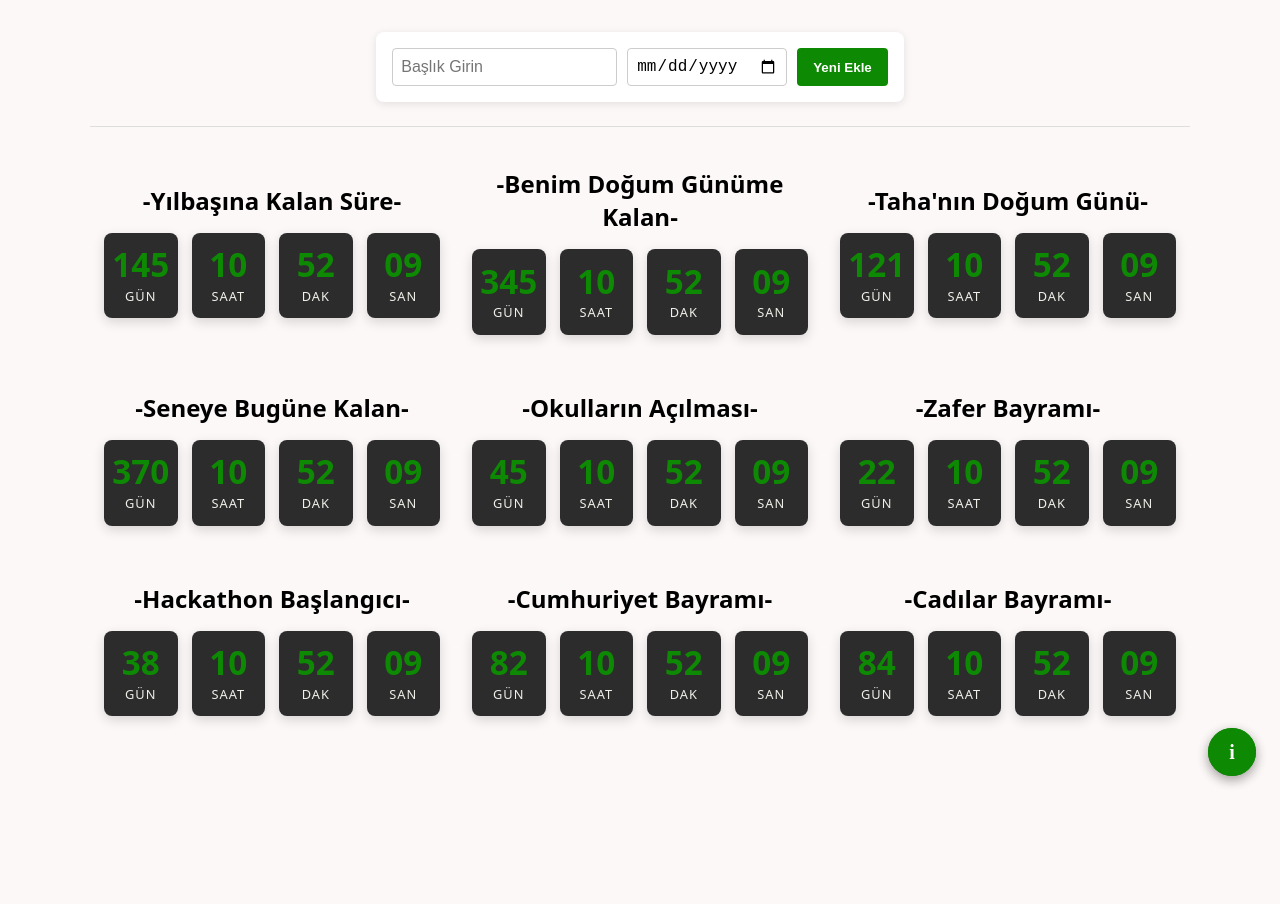
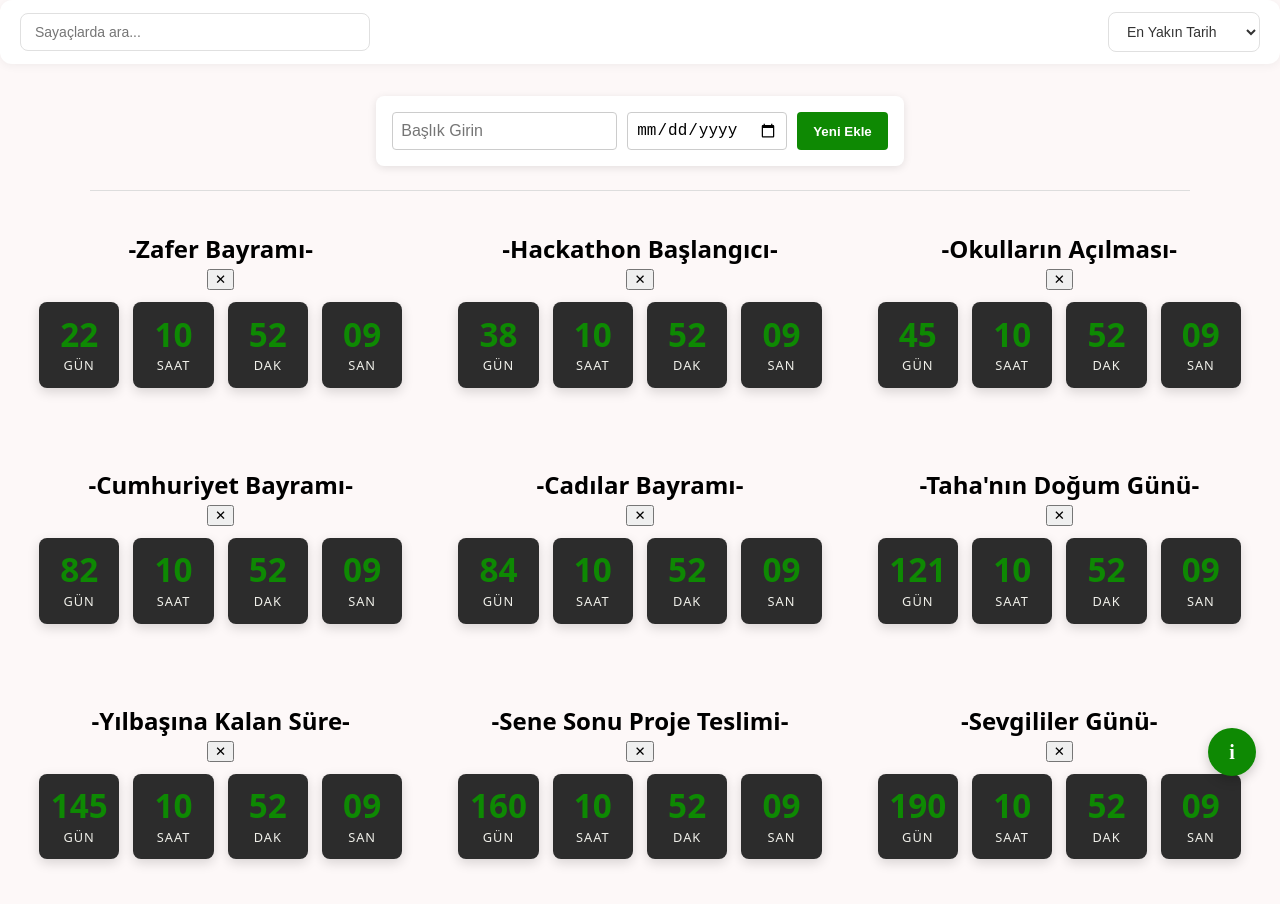
Before and after one commit to kuzgunneslihan/vue-yilbasi-sayaci, a Vue app: page / in a window 1280 px wide. Shown: the top 904 px of the page. Before the commit the page ends 800 px from the top, so only its background shows below. Built offline with nearby package versions, Linux system fonts and the light colour scheme.

Commit message:
Arama, sıralama ve silme özellikleri eklendi

```diff
--- a/src/App.vue
+++ b/src/App.vue
@@ -1,5 +1,5 @@
 <script setup lang="ts">
-import { ref, watch, onMounted } from 'vue';
+import { ref, watch, onMounted ,computed } from 'vue';
 import Tc from './components/tc.vue';
 import FormAlani from './components/FormAlani.vue';
 import BilgiKarti from './components/BilgiKarti.vue';
@@ -40,13 +40,48 @@ const yeniVeriyiListeyeEkle = (gelenVeri: { baslik: string; tarih: string }) =>
     tarih: gelenVeri.tarih
   });
 };
+const aramaMetni = ref('');
+const siralamaTuru = ref<'yakin' | 'uzak' | 'a-z'>('yakin');
+
+function kartSil(id: number | string) {
+  tarihListesi.value = tarihListesi.value.filter(item => item.id !== id);
+}
+
+const filtrelenmisListesi = computed(() => {
+  let sonuc = tarihListesi.value.filter(item =>
+    item.baslik.toLowerCase().includes(aramaMetni.value.toLowerCase())
+  );
+
+  return sonuc.sort((a, b) => {
+    if (siralamaTuru.value === 'yakin') return new Date(a.tarih).getTime() - new Date(b.tarih).getTime();
+    if (siralamaTuru.value === 'uzak') return new Date(b.tarih).getTime() - new Date(a.tarih).getTime();
+    if (siralamaTuru.value === 'a-z') return a.baslik.localeCompare(b.baslik);
+    return 0;
+  });
+});
 </script>
 
 <template>
+  <div class="filtre-bar">
+      <input
+        v-model="aramaMetni"
+        type="text"
+        placeholder="Sayaçlarda ara..."
+        class="arama-input"
+      />
+      <select v-model="siralamaTuru" class="siralama-select">
+        <option value="yakin">En Yakın Tarih</option>
+        <option value="uzak">En Uzak Tarih</option>
+        <option value="a-z">İsme Göre (A-Z)</option>
+      </select>
+    </div>
   <div class="ana-sayfa">
 
-    <BilgiKarti mesaj="Hedeflerine kalan süreleri buradan takip edebilir ve yeni tarihler ekleyebilirsin." />
-    <BilgiKarti mesaj="Unutma, her saniye seni hedeflerine bir adım daha yaklaştırıyor." />
+    <!-- İki ayrı bileşen yerine tek bileşene dizi geçiyoruz -->
+    <BilgiKarti :mesajlar="[
+      'Hedeflerine kalan süreleri buradan takip edebilir ve yeni tarihler ekleyebilirsin.',
+      'Unutma, her saniye seni hedeflerine bir adım daha yaklaştırıyor.'
+    ]" />
 
     <FormAlani @yeni-tarih="yeniVeriyiListeyeEkle" />
 
@@ -54,10 +89,12 @@ const yeniVeriyiListeyeEkle = (gelenVeri: { baslik: string; tarih: string }) =>
 
     <div class="liste-alani">
       <Tc
-        v-for="item in tarihListesi"
+        v-for="item in filtrelenmisListesi"
         :key="item.id"
+        :id="item.id"
         :title="item.baslik"
         :targetDate="item.tarih"
+        @sil="kartSil(item.id)"
       />
     </div>
 
@@ -65,6 +102,43 @@ const yeniVeriyiListeyeEkle = (gelenVeri: { baslik: string; tarih: string }) =>
 </template>
 
 <style>
+.filtre-bar {
+  display: flex;
+  justify-content: space-between;
+  align-items: center;
+  gap: 16px;
+  width: 100%;
+  max-width: 800;
+  padding: 12px 20px;
+  background: #ffffff;
+  border-radius: 12px;
+  box-shadow: 0 2px 10px rgba(0, 0, 0, 0.05);
+  box-sizing: border-box;
+}
+
+.arama-input {
+  flex: 1;
+  max-width: 320px;
+  padding: 10px 14px;
+  border: 1px solid #e0e0e0;
+  border-radius: 8px;
+  font-size: 14px;
+  outline: none;
+  transition: border-color 0.2s ease;
+}
+
+.siralama-select {
+  padding: 10px 14px;
+  border: 1px solid #e0e0e0;
+  border-radius: 8px;
+  font-size: 14px;
+  background-color: #ffffff;
+  color: #333;
+  cursor: pointer;
+  outline: none;
+}
+
+
 body {
   margin: 0;
   padding: 0;
@@ -79,7 +153,6 @@ body {
   padding: 2rem 1rem;
 }
 
-/* Yeni koddaki grid genişliğine uyumlu max-width entegre edildi */
 .cizgi {
   width: 100%;
   max-width: 1100px;
@@ -88,17 +161,16 @@ body {
   margin-bottom: 1rem;
 }
 
-/* Yeni koddaki responsive Grid ve Scroll özellikleri entegre edildi */
 .liste-alani {
   width: 100%;
-  max-width: 1100px;
+  max-width: 1400px;
   display: grid;
   grid-template-columns: repeat(3, 1fr);
-  gap: 16px;
-  max-height: 620px;
+  gap: 40px;
+  max-height: 670px;
   overflow-y: auto;
   overflow-x: hidden;
-  padding: 4px 6px;
+  padding: 5px 15px;
   box-sizing: border-box;
 }
 
--- a/src/components/BilgiKarti.vue
+++ b/src/components/BilgiKarti.vue
@@ -150,7 +150,7 @@ onUnmounted(() => {
   pointer-events: auto;
 }
 
-/* Açılan Popup penceresi */
+
 .bilgi-popup {
   position: relative;
   background: #ffffff;
--- a/src/components/tc.vue
+++ b/src/components/tc.vue
@@ -12,7 +12,7 @@ interface TimeLeft {
   minutes: string | number;
   seconds: string | number;
 }
-
+defineEmits(['sil']);
 const timeLeft = ref<TimeLeft>({ days: 0, hours: '00', minutes: '00', seconds: '00' });
 let timerId: ReturnType<typeof setInterval>;
 
@@ -51,7 +51,7 @@ onUnmounted(() => {
 <template>
   <div class="countdown-wrapper">
     <h1>{{ title }}</h1>
-
+    <button class="sil-btn" type="button" title="Sil" @click="$emit('sil')">✕</button>
     <div class="timer-box">
       <div class="time-block">
         <span class="number">{{ timeLeft.days }}</span>
@@ -74,6 +74,28 @@ onUnmounted(() => {
 </template>
 
 <style scoped>
+-btn {
+  position: absolute;
+  right: 0;
+  top: 50%;
+  transform: translateY(-50%);
+  background: transparent;
+  border: none;
+  color: #e53e3e;
+  font-size: 16px;
+  font-weight: bold;
+  cursor: pointer;
+  width: 28px;
+  height: 28px;
+  border-radius: 50%;
+  display: flex;
+  align-items: center;
+  justify-content: center;
+}
+
+.sil-btn:hover {
+  background-color: #fed7d7;
+}
 .countdown-wrapper {
   display: flex;
   flex-direction: column;
```
